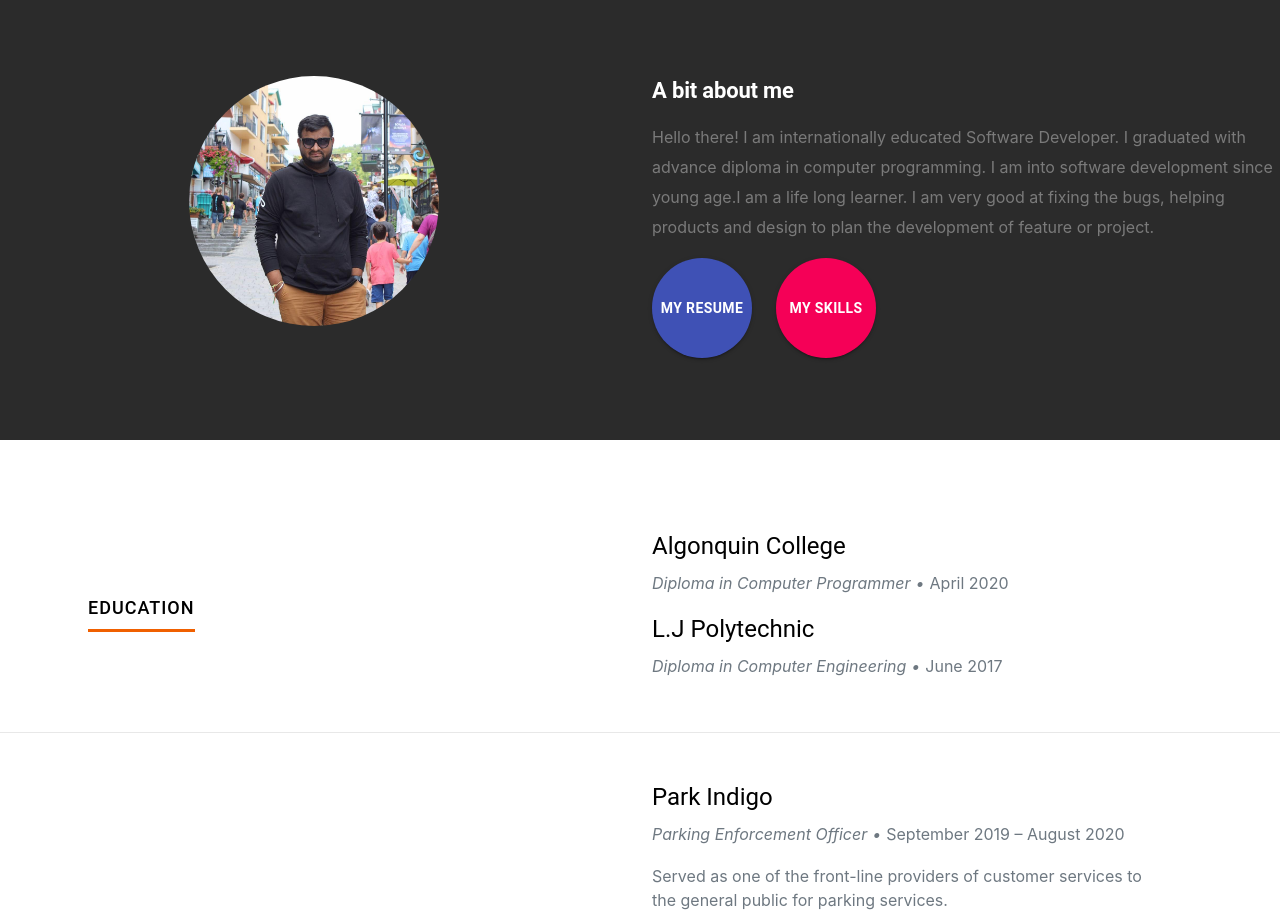
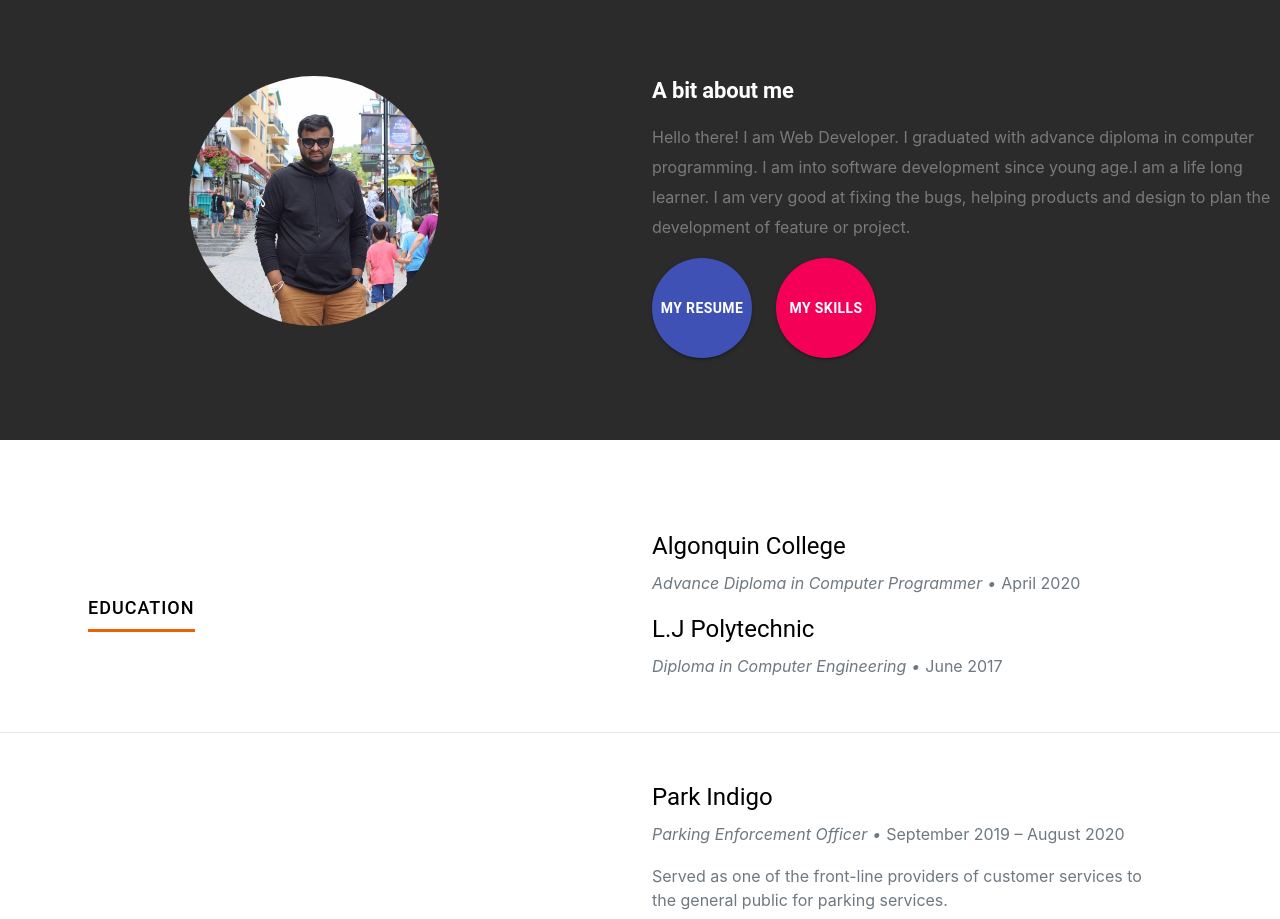
Before and after one commit to Pate0590/my-resume, a React (Create React App) app: page / in a window 1280 px wide. Shown: the part 820-1739 px from the top of the page. Built offline with nearby package versions, Linux system fonts and the light colour scheme; the HTML template or start-up script is replaced by a standard one; what scroll-doc would draw is missing.

Commit message:
Few changes

```diff
--- a/src/components/About/index.js
+++ b/src/components/About/index.js
@@ -30,11 +30,11 @@ const About = ({ setCurrentSection }) => {
             A bit about me
           </Typography>
           <p className={classes.subHeader}>
-            Hello there! I am internationally educated Software Developer. I
-            graduated with advance diploma in computer programming. I am into
-            software development since young age.I am a life long learner. I am
-            very good at fixing the bugs, helping products and design to plan
-            the development of feature or project.
+            Hello there! I am Web Developer. I graduated with advance diploma in
+            computer programming. I am into software development since young
+            age.I am a life long learner. I am very good at fixing the bugs,
+            helping products and design to plan the development of feature or
+            project.
           </p>
           <p className={classes.resume}>
             <Button
--- a/src/components/Resume/index.js
+++ b/src/components/Resume/index.js
@@ -27,7 +27,7 @@ const Resume = ({ setCurrentSection }) => {
           <Grid item xs={6} className={classes.rightSection}>
             <Typography variant="h5">Algonquin College</Typography>
             <p className={classes.description}>
-              Diploma in Computer Programmer
+              Advance Diploma in Computer Programmer
               <span className={classes.bull}>&bull;</span>
               <em className={classes.date}>April 2020</em>
             </p>
```
